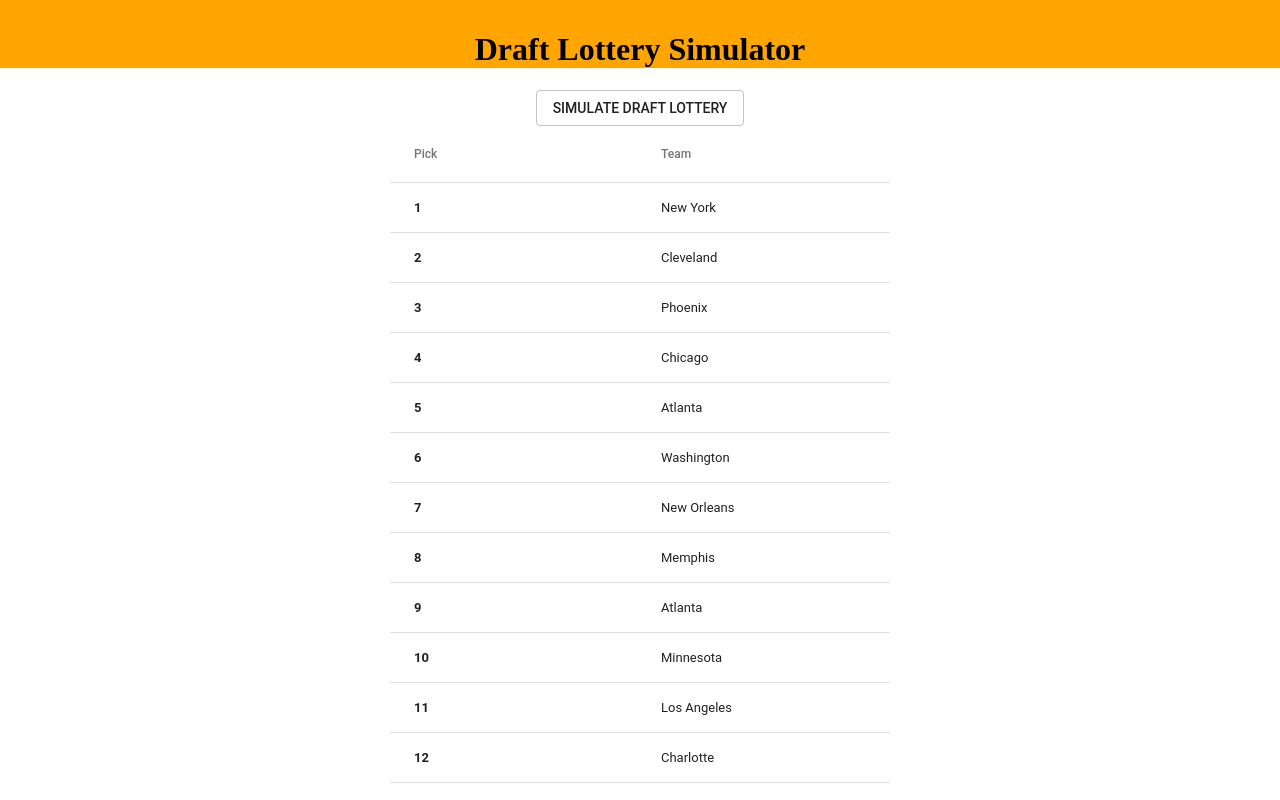
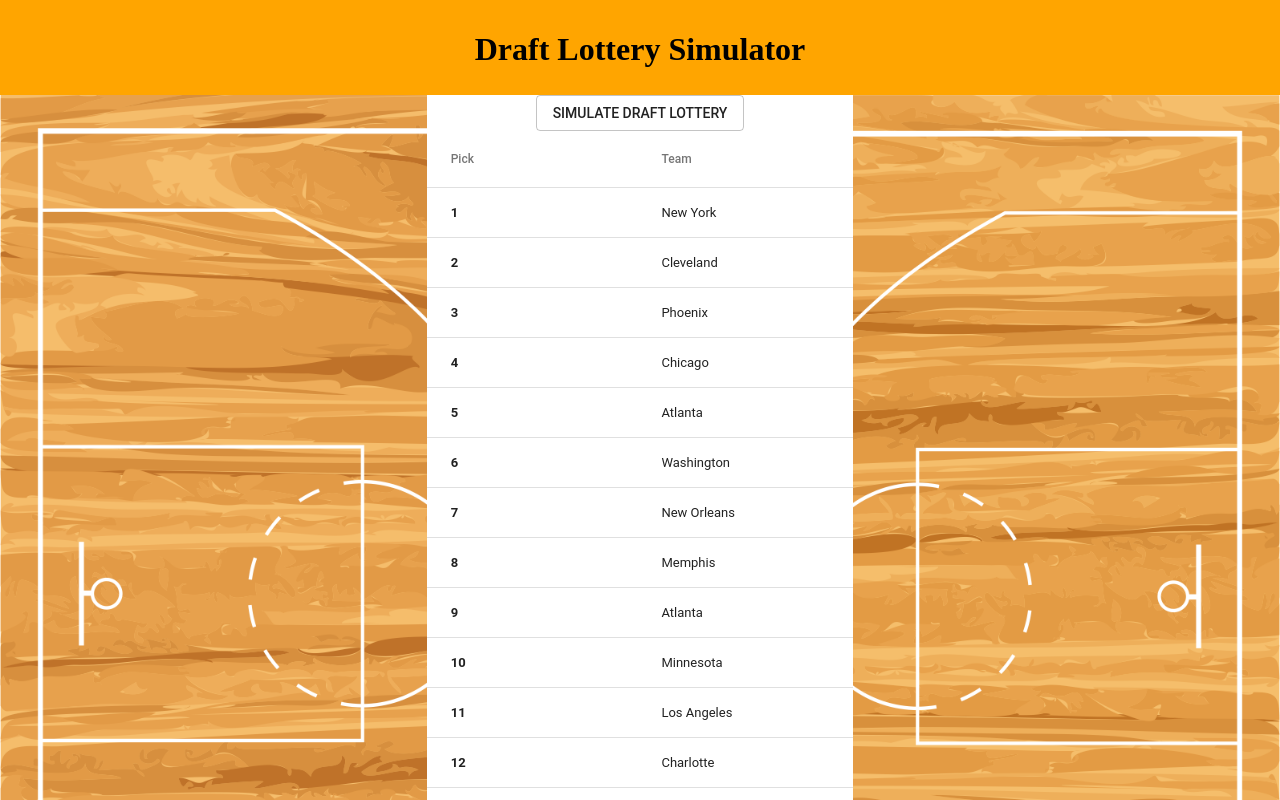
Before and after one commit to Maxwell1126/JS-NBA-Draft-Lottery, a React (Create React App) app: page / in a window 1280 px wide. Shown: the top 800 px of the page. Built offline with nearby package versions, Linux system fonts and the light colour scheme.

Commit message:
Images of a basketball court now appear along side the table for the program. Adjusted spacing with material ui's grid.

```diff
--- a/src/App.css
+++ b/src/App.css
@@ -1,17 +1,30 @@
 .App {
+  margin-top:0;
+  display:flex;
   text-align: center;
- /* background-image: url('/public/Bball_Court_Right.png'); */
+  /* background-color: black; */
+  align-items: center;
+  align-content: space-between;
+  justify-content: space-between;
+  flex-direction: row;
+
 }
-/* .courtLeft {
-  background-image: url('/public/Bball_Court_Left.png');
-  background-size: contain;
+.container{
+  margin-top:0px;
+}
+.courtLeft {
+  max-width:480;
+  min-height: 1000px;
+  background-image: url('./Images/Court_Left.png');
   background-position:left;
   background-repeat: no-repeat;
-} */
-/* .courtRight {
-  background-image: url('/public/Bball_Court_Right.png');
   background-size: cover;
-  height:100%;
+}
+.courtRight {
+  max-width:480;
+  min-height: 1000px;
+  background-image: url('./Images/Court_Right.png');
   background-position:right;
   background-repeat: no-repeat;
-} */
+  background-size: cover;
+}
--- a/src/App.js
+++ b/src/App.js
@@ -2,15 +2,31 @@ import React, { Component } from 'react';
 import './App.css';
 import './index.css';
 import LotteryTeams from './LotteryTeams/LotteryTeams.js';
-import SimLotteryButton from './SimLotteryButton/SimLotteryButton.js';
+// import SimLotteryButton from './SimLotteryButton/SimLotteryButton.js';
 import Header from './Header/Header.js';
+import Grid from '@material-ui/core/Grid';
 class App extends Component {
   render() {
     return (
-      <div className="App">
+      <div >
         <Header/>
-        <SimLotteryButton />
+        <Grid className="container"
+          container
+          direction="row"
+          justify="space-between"
+          alignItems="flex-start"
+        >
+          <Grid item xs>
+        <div className="courtLeft"></div>
+        </Grid>
+        {/* <SimLotteryButton /> */}
+            <Grid item xs>
         <LotteryTeams />
+              </Grid>
+              <Grid item xs>
+          <div className="courtRight"></div>
+              </Grid>
+        </Grid>
       </div>
     );
   }
--- a/src/Header/Header.css
+++ b/src/Header/Header.css
@@ -2,4 +2,7 @@
     padding-top:10px;
     background-color: orange;
     font-family: Rockwell;
+    text-align: center;
+    padding-bottom: 5px;
+    margin-bottom: 0%;
 }
--- a/src/LotteryTeams/LotteryTeams.css
+++ b/src/LotteryTeams/LotteryTeams.css
@@ -1,14 +1,15 @@
-.tableContainer {
+/* .tableContainer {
 display: flex;
 align-items: center;
 justify-content: center;
 padding-bottom: 10px;
+
 }
 .lottoTable{
     max-width: 500px;
     align-items: center;
     display: center;
-}
+} */
 .red{
     color:#EF3636;
 }
@@ -20,5 +21,9 @@ padding-bottom: 10px;
 }
 
 .place{
+
     justify-content: space-between;
 }
+.tableCell{
+    justify-content: space-between;
+}
--- a/src/LotteryTeams/LotteryTeams.js
+++ b/src/LotteryTeams/LotteryTeams.js
@@ -7,7 +7,7 @@ import TableCell from '@material-ui/core/TableCell';
 import TableHead from '@material-ui/core/TableHead';
 import TableRow from '@material-ui/core/TableRow';
 import Grid from '@material-ui/core/Grid';
-// import SimLotteryButton from '../SimLotteryButton/SimLotteryButton.js';
+import SimLotteryButton from '../SimLotteryButton/SimLotteryButton.js';
 
 class LotteryTeams extends Component {
     constructor(props) {
@@ -32,20 +32,20 @@ class LotteryTeams extends Component {
             }
 
             return <TableRow>
-                <TableCell>{jumpedFell}</TableCell>
+                <TableCell className="tableCell">{jumpedFell}</TableCell>
                 <TableCell>{team.name}</TableCell>
             </TableRow>
         })
 
         return (
-            <div className="tableContainer">
-                <Grid
+
+                <Grid className="tableContainer"
                     container xs
-                    direction="row"
+                    direction="column"
                     justify="center"
                     alignItems="center"
                 >
-                {/* <SimLotteryButton /> */}
+                <SimLotteryButton />
                 <Table item xs className="lottoTable">
                     <TableHead>
                         <TableRow>
@@ -58,7 +58,7 @@ class LotteryTeams extends Component {
                     </TableBody>
                 </Table>
                 </Grid>
-            </div>
+
         )
     }
 }
--- a/src/index.css
+++ b/src/index.css
@@ -6,6 +6,7 @@ body {
     sans-serif;
   -webkit-font-smoothing: antialiased;
   -moz-osx-font-smoothing: grayscale;
+
 }
 
 code {
```
Also changed, not shown: src/Images/Court_Left.png (renamed from public/Court_Left.png), src/Images/Court_Right.png (renamed from public/Court_Right.png).
